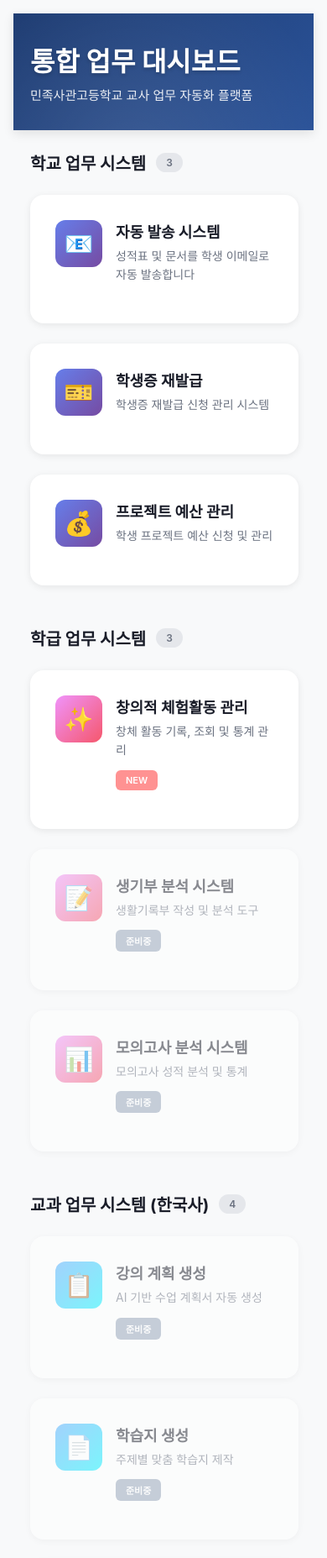
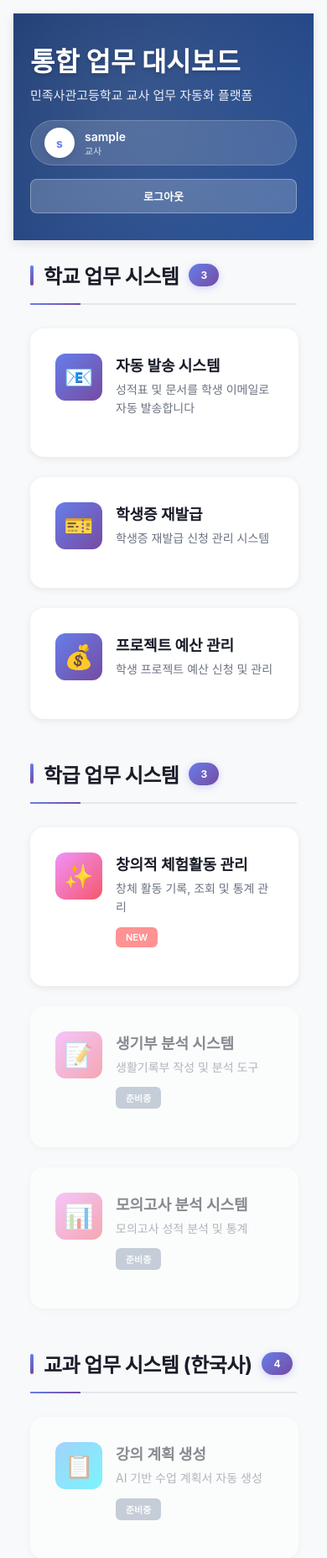
Before and after one commit to knue20-kmla/work-dashboard, a Flask app: page /dashboard in a window 390 px wide. Shown: the top 1855 px of the page at 84% size. Run offline with Flask 3, Linux system fonts and the light colour scheme; the visitor is signed in with stand-in values (Sample User, id 1).

Commit message:
UI 개선: 사용자 정보를 헤더로 이동 및 섹션 타이틀 디자인 개선
1. 사용자 정보 위치 변경
   - 사이드바 하단 → 헤더 배너 오른쪽
   - 사이드바 메뉴 가려지는 문제 해결
   - 투명 배경 + 블러 효과

2. 섹션 타이틀 디자인 개선
   - 좌측 세로 바 추가 (그라데이션)
   - 하단 언더라인 + 강조선
   - 카운트 배지: 그라데이션 배경 + 그림자
   - 폰트 크기 증가 (20px → 24px)

3. 반응형 디자인 개선
   - 모바일에서 사용자 정보 세로 배치

Co-Authored-By: Claude Opus 4.8 (1M context) <noreply@anthropic.com>

```diff
--- a/templates/dashboard.html
+++ b/templates/dashboard.html
@@ -141,60 +141,74 @@
         }
 
         .user-section {
+            display: none;
+        }
+
+        .header-user {
             position: absolute;
-            bottom: 0;
-            left: 0;
-            right: 0;
-            padding: 20px 24px;
-            border-top: 1px solid rgba(255,255,255,0.1);
-            background: rgba(0,0,0,0.2);
+            right: 40px;
+            top: 50%;
+            transform: translateY(-50%);
+            display: flex;
+            align-items: center;
+            gap: 16px;
+            z-index: 2;
         }
 
         .user-info {
             display: flex;
             align-items: center;
-            margin-bottom: 12px;
+            background: rgba(255,255,255,0.15);
+            backdrop-filter: blur(10px);
+            padding: 8px 16px;
+            border-radius: 50px;
+            border: 1px solid rgba(255,255,255,0.2);
         }
 
         .user-avatar {
-            width: 40px;
-            height: 40px;
+            width: 36px;
+            height: 36px;
             border-radius: 50%;
-            background: linear-gradient(135deg, #667eea 0%, #764ba2 100%);
+            background: white;
+            color: #667eea;
             display: flex;
             align-items: center;
             justify-content: center;
             font-weight: 700;
             margin-right: 12px;
-            font-size: 16px;
+            font-size: 14px;
+            box-shadow: 0 2px 8px rgba(0,0,0,0.1);
         }
 
         .user-name {
             font-size: 14px;
             font-weight: 600;
+            color: white;
         }
 
         .user-role {
             font-size: 11px;
-            color: rgba(255,255,255,0.5);
+            color: rgba(255,255,255,0.8);
         }
 
         .logout-btn {
-            width: 100%;
-            padding: 10px;
-            background: rgba(255,255,255,0.1);
+            padding: 10px 20px;
+            background: rgba(255,255,255,0.2);
             color: white;
-            border: 1px solid rgba(255,255,255,0.2);
-            border-radius: 6px;
+            border: 1px solid rgba(255,255,255,0.3);
+            border-radius: 8px;
             cursor: pointer;
             font-size: 13px;
-            font-weight: 500;
+            font-weight: 600;
             transition: all 0.2s;
+            text-decoration: none;
+            display: inline-block;
         }
 
         .logout-btn:hover {
-            background: rgba(255,255,255,0.15);
-            border-color: rgba(255,255,255,0.3);
+            background: rgba(255,255,255,0.3);
+            border-color: rgba(255,255,255,0.4);
+            transform: translateY(-2px);
         }
 
         .main-content {
@@ -252,23 +266,50 @@
         .section-header {
             display: flex;
             align-items: center;
-            margin-bottom: 24px;
+            margin-bottom: 28px;
+            padding-bottom: 16px;
+            border-bottom: 2px solid #e5e7eb;
+            position: relative;
+        }
+
+        .section-header::after {
+            content: '';
+            position: absolute;
+            bottom: -2px;
+            left: 0;
+            width: 60px;
+            height: 2px;
+            background: linear-gradient(90deg, #667eea 0%, #764ba2 100%);
         }
 
         .section-title {
-            font-size: 20px;
+            font-size: 24px;
             font-weight: 700;
             color: #1a1d29;
+            letter-spacing: -0.5px;
+            display: flex;
+            align-items: center;
+            gap: 12px;
+        }
+
+        .section-title::before {
+            content: '';
+            display: inline-block;
+            width: 4px;
+            height: 24px;
+            background: linear-gradient(180deg, #667eea 0%, #764ba2 100%);
+            border-radius: 2px;
         }
 
         .section-count {
             margin-left: 12px;
-            background: #e5e7eb;
-            color: #6b7280;
-            padding: 4px 12px;
-            border-radius: 12px;
+            background: linear-gradient(135deg, #667eea 0%, #764ba2 100%);
+            color: white;
+            padding: 6px 14px;
+            border-radius: 16px;
             font-size: 12px;
-            font-weight: 600;
+            font-weight: 700;
+            box-shadow: 0 2px 8px rgba(102,126,234,0.3);
         }
 
         .cards-grid {
@@ -398,6 +439,9 @@
             .main-content {
                 margin-left: 240px;
             }
+            .header-user {
+                right: 24px;
+            }
         }
 
         @media (max-width: 768px) {
@@ -410,6 +454,17 @@
             }
             .header-banner {
                 padding: 32px 20px;
+            }
+            .header-user {
+                position: static;
+                transform: none;
+                margin-top: 20px;
+                flex-direction: column;
+                align-items: stretch;
+            }
+            .logout-btn {
+                width: 100%;
+                text-align: center;
             }
             .content-area {
                 padding: 24px 20px;
@@ -483,17 +538,6 @@
                 <span class="nav-badge soon">준비중</span>
             </div>
         </div>
-
-        <div class="user-section">
-            <div class="user-info">
-                <div class="user-avatar">{{ username[0] }}</div>
-                <div>
-                    <div class="user-name">{{ username }}</div>
-                    <div class="user-role">교사</div>
-                </div>
-            </div>
-            <a href="/logout"><button class="logout-btn">로그아웃</button></a>
-        </div>
     </div>
 
     <div class="main-content">
@@ -501,6 +545,16 @@
             <div class="header-content">
                 <h1 class="header-title">통합 업무 대시보드</h1>
                 <p class="header-subtitle">민족사관고등학교 교사 업무 자동화 플랫폼</p>
+            </div>
+            <div class="header-user">
+                <div class="user-info">
+                    <div class="user-avatar">{{ username[0] }}</div>
+                    <div>
+                        <div class="user-name">{{ username }}</div>
+                        <div class="user-role">교사</div>
+                    </div>
+                </div>
+                <a href="/logout" class="logout-btn">로그아웃</a>
             </div>
         </div>
 
```
